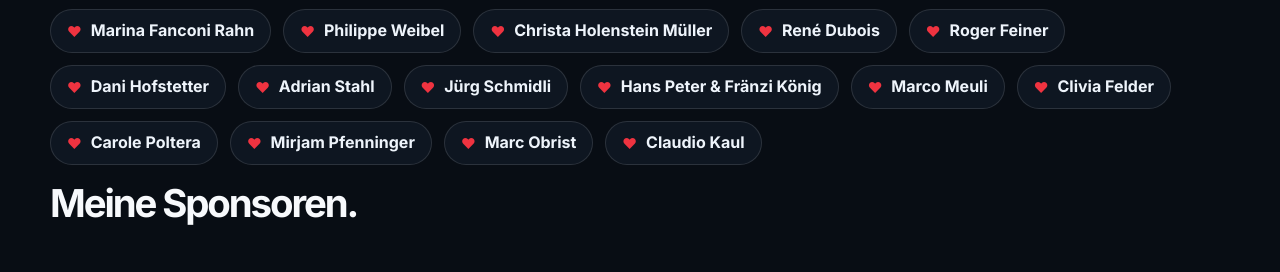
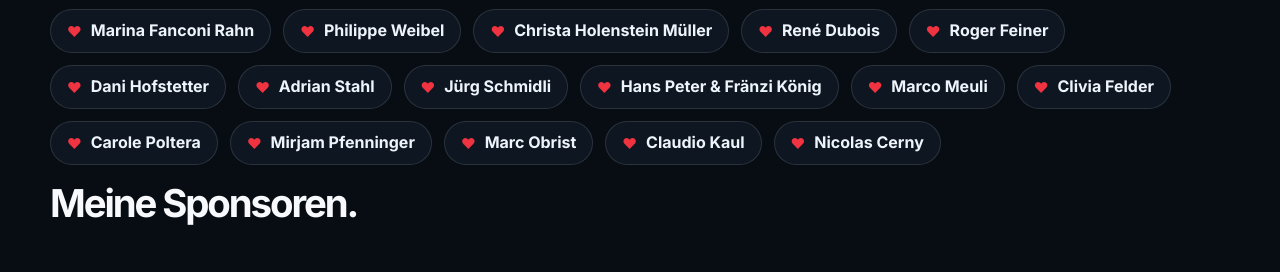
Before and after one commit to theresaluternauer/JonigoesCanada, a plain HTML site: page index.html in a window 1280 px wide. Shown: the part 6765-7037 px from the top of the page. Drawn offline with Linux system fonts and the light colour scheme.

Commit message:
Add supporter pill for Nicolas Cerny

```diff
--- a/index.html
+++ b/index.html
@@ -339,6 +339,7 @@ Mit deiner Spende hilfst du, mir diesen Traum zu verwirklichen. Jeder Beitrag z
           <span class="supporter-pill">Mirjam Pfenninger</span>
           <span class="supporter-pill">Marc Obrist</span>
           <span class="supporter-pill">Claudio Kaul</span>
+          <span class="supporter-pill">Nicolas Cerny</span>
         </div>
 
         <div class="section-heading">
```
